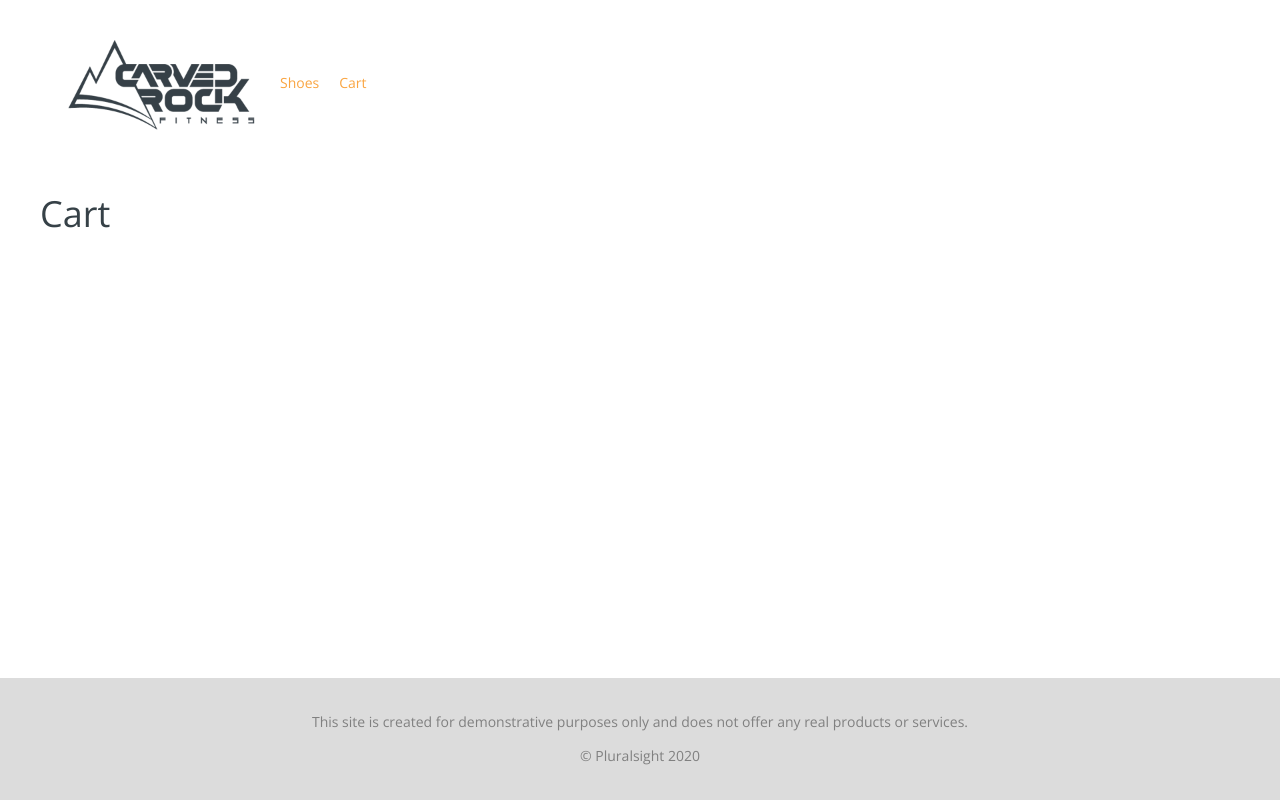
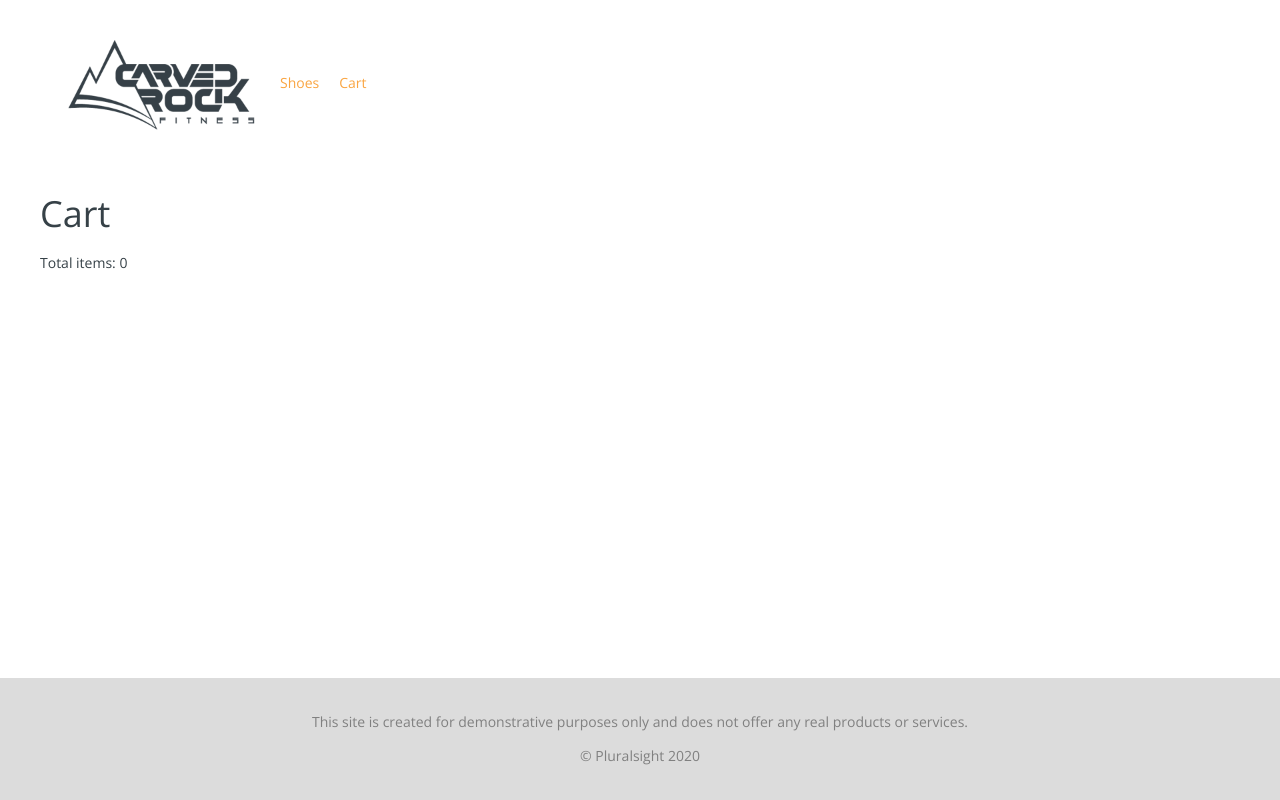
Before and after one commit to johnLexicon/react-state-managing, a React (Create React App) app in the folder 04/demos/before/: page /cart in a window 1280 px wide. Built offline with nearby package versions, Linux system fonts and the light colour scheme; no server answers.

Commit message:
Displaying cart total items.

```diff
--- a/04/demos/before/src/views/Cart.jsx
+++ b/04/demos/before/src/views/Cart.jsx
@@ -42,9 +42,14 @@ const Cart = ({ cartItems, updateQuantity }) => {
   if (loading) return <Spinner />;
   if (error) throw error;
 
+  const numItems = cartItems.reduce((total, item) => {
+    return total + item.quantity;
+  }, 0);
+
   return (
     <section id="cart">
       <h1>Cart</h1>
+      <p>Total items: {numItems}</p>
       <ul>{cartItems.map(renderItem)}</ul>
     </section>
   );
```
